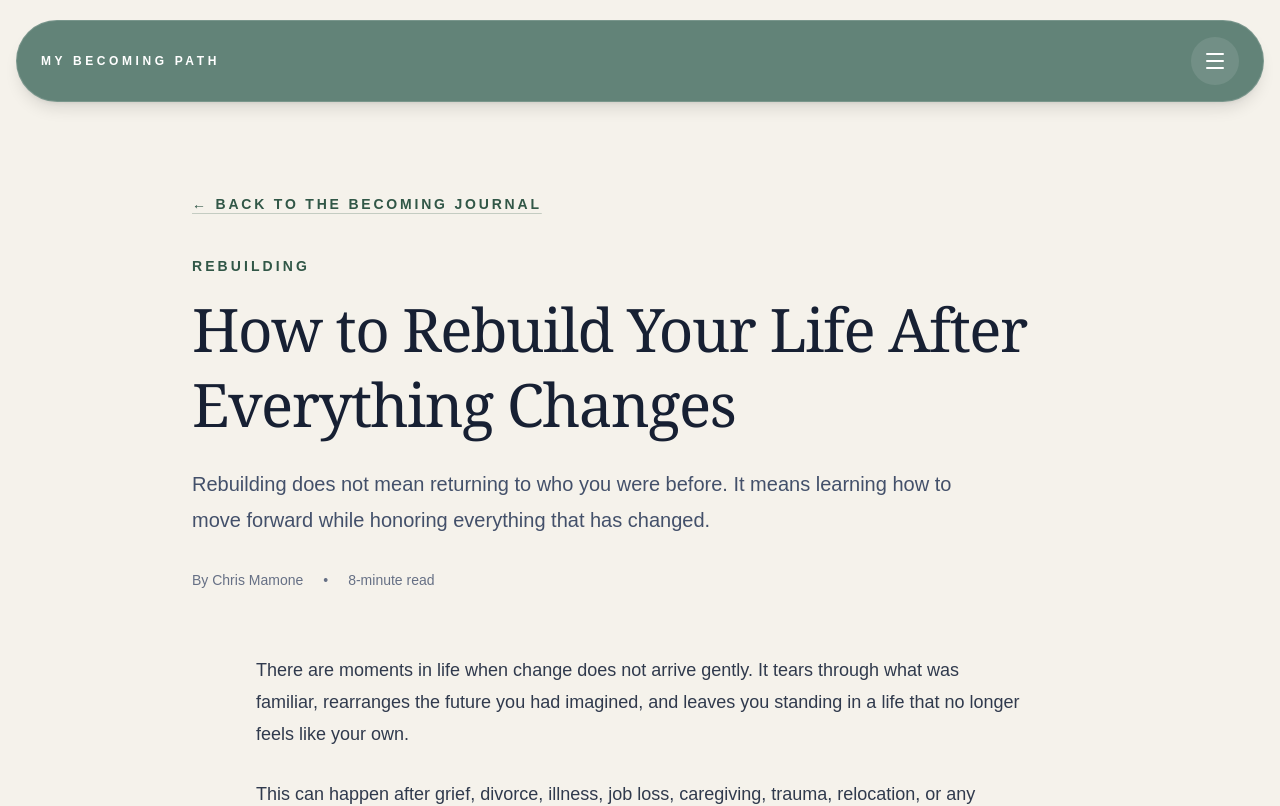
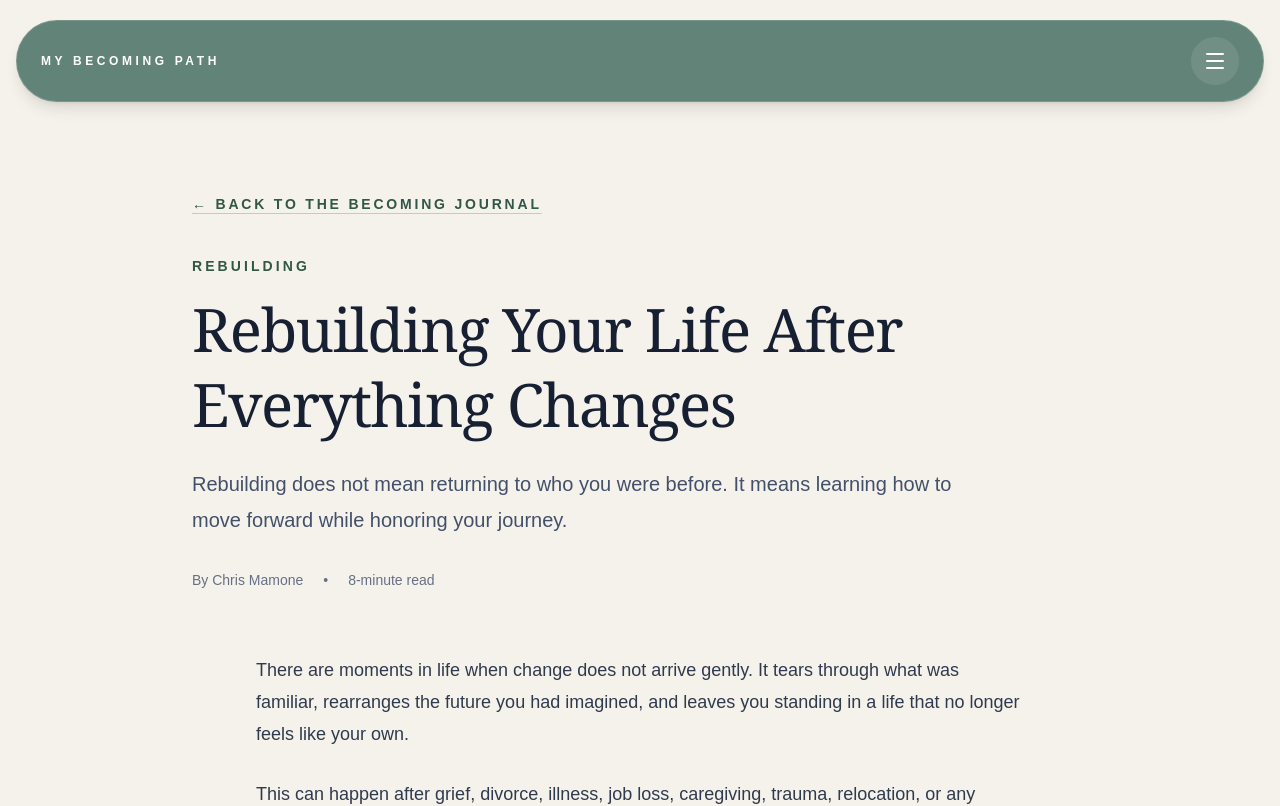
Before and after one commit to mybecomingpath/my-becoming-path, a Next.js app: page /blog/how-to-rebuild-your-life-after-everything-changes in a window 1280 px wide. Shown: the top 806 px of the page. Built offline with nearby package versions, Linux system fonts and the light colour scheme.

Commit message:
Update page.tsx

```diff
--- a/app/blog/how-to-rebuild-your-life-after-everything-changes/page.tsx
+++ b/app/blog/how-to-rebuild-your-life-after-everything-changes/page.tsx
@@ -25,13 +25,12 @@ export default function RebuildAfterChangePost() {
           </p>
 
           <h1 className="mt-4 font-serif text-4xl leading-tight tracking-tight sm:text-6xl">
-            How to Rebuild Your Life After Everything Changes
+            Rebuilding Your Life After Everything Changes
           </h1>
 
           <p className="mt-6 max-w-3xl text-xl leading-9 text-[#43506a]">
             Rebuilding does not mean returning to who you were before. It means
-            learning how to move forward while honoring everything that has
-            changed.
+            learning how to move forward while honoring your journey.
           </p>
 
           <div className="mt-8 flex flex-wrap gap-x-5 gap-y-2 text-sm text-[#667085]">
```
